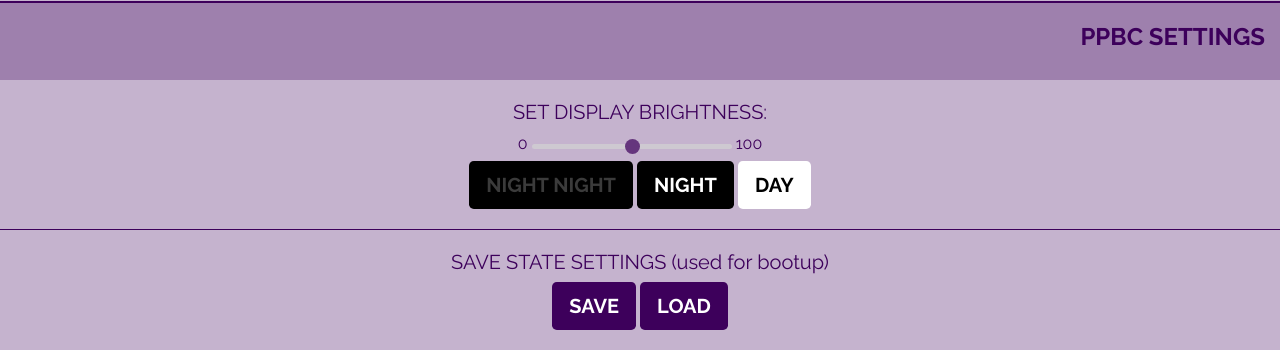
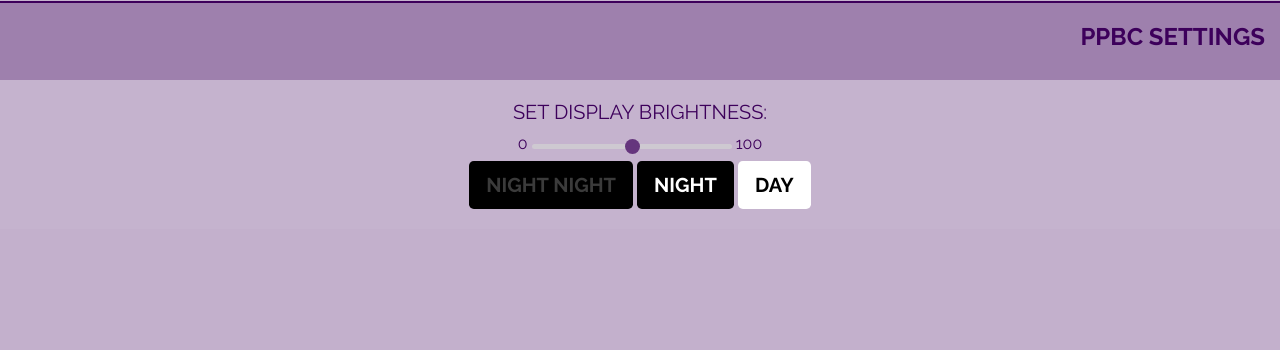
Before and after one commit to lancewilhelm/pingPongBallClock, a Flask app: page / in a window 1280 px wide. Shown: the part 1390-1740 px from the top of the page. After the commit the page ends 1599 px from the top, so only its background shows below. Run offline with Flask 2, Linux system fonts and the light colour scheme; parts of the project's set-up code (start-up, migrations or seed data) failed here and were passed over; some libraries are stand-ins or nearby versions.

Commit message:
elimated save and load buttons

```diff
--- a/code/templates/index.html
+++ b/code/templates/index.html
@@ -222,20 +222,6 @@
 				<button class="btn btn-lg btn-white" type="button" onclick="setBrightness('125')">DAY</button>
 			</div>
 		</div>
-
-		<hr class="minor">
-
-		<div class="row">
-			<div class="col-sm">
-				<h5>SAVE STATE SETTINGS (used for bootup)</h5>
-				<button class="btn btn-lg btn-purple" type="button" onclick="settings('save')">
-					SAVE
-				</button>
-				<button class="btn btn-lg btn-purple" type="button" onclick="settings('load')">
-					LOAD
-				</button>
-			</div>
-		</div>
 	</div>
 
 <!-- Modals -->
```
